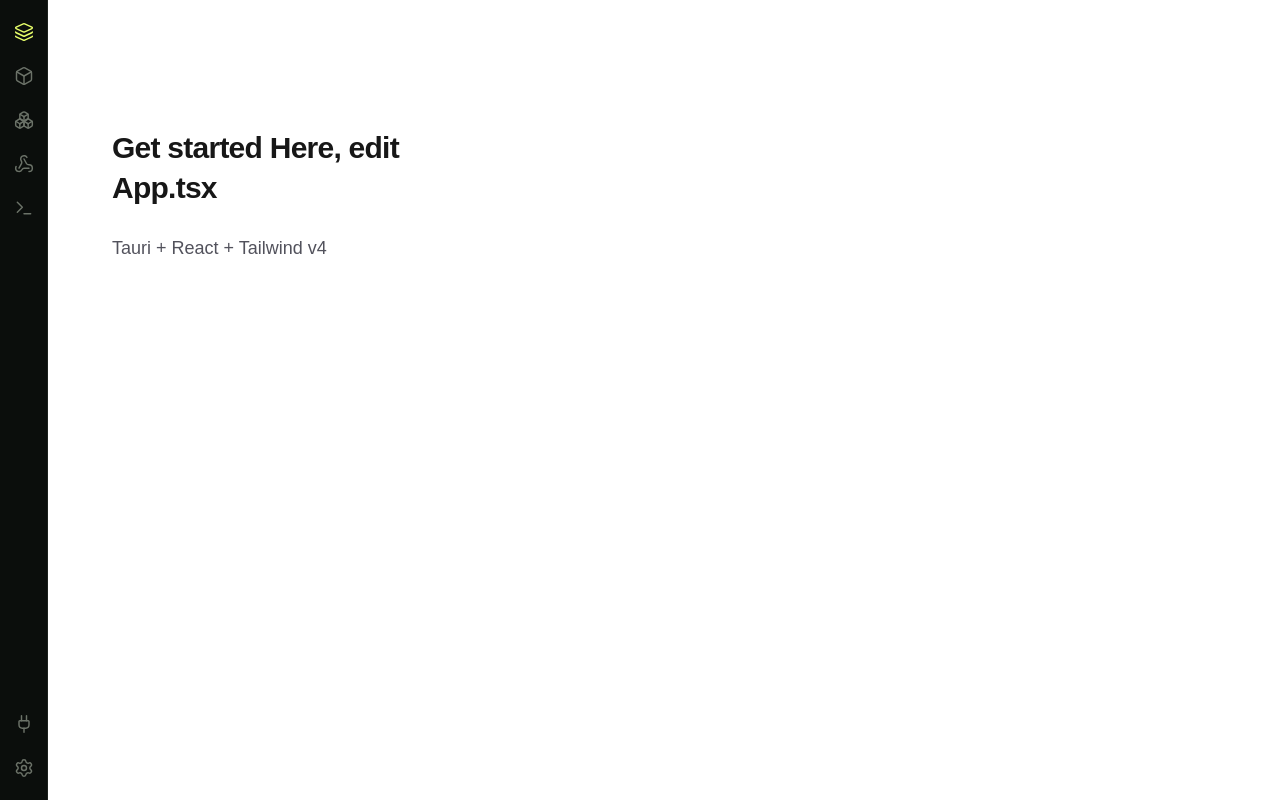
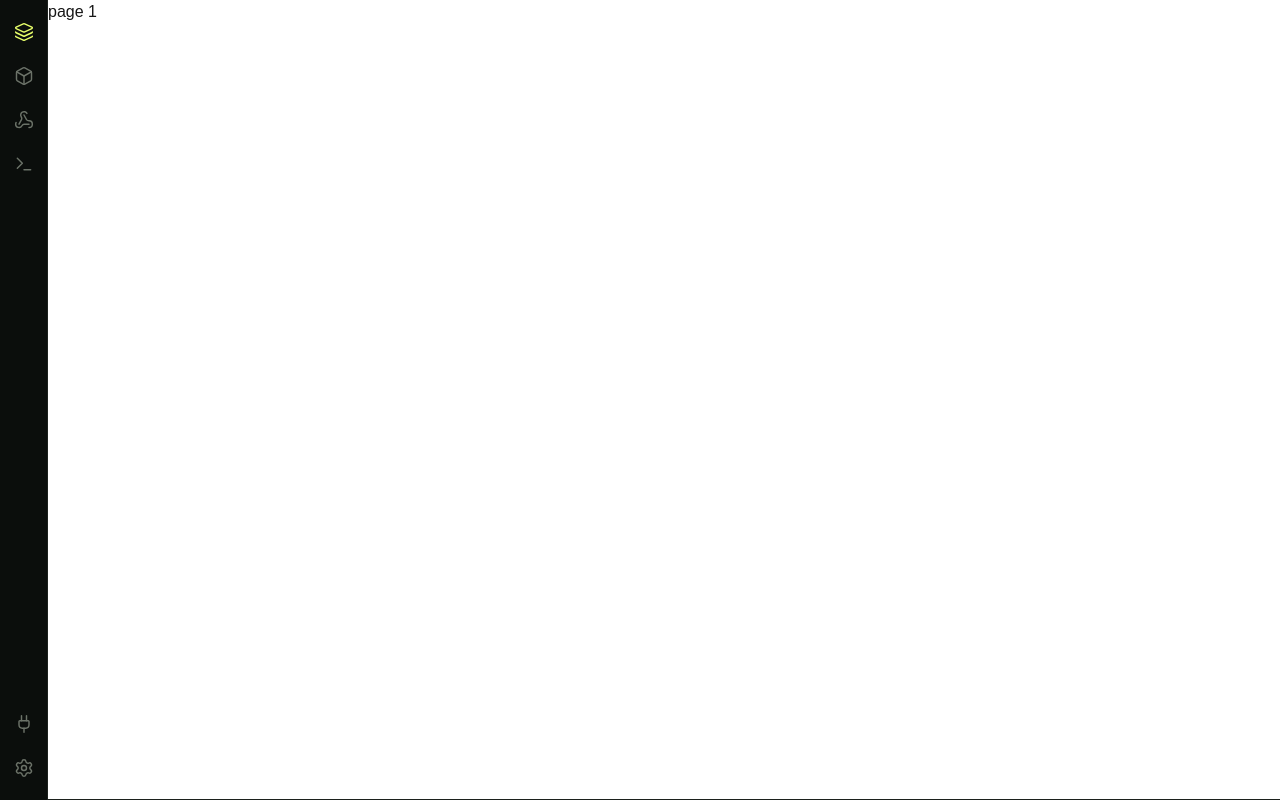
Before and after one commit to ffoster007/HAWKNET, a React (Vite) app: page / in a window 1280 px wide. Built offline with nearby package versions, Linux system fonts and the light colour scheme.

Commit message:
Add Terminal and Basic Template ui

```diff
--- a/src/App.tsx
+++ b/src/App.tsx
@@ -1,22 +1,66 @@
-import Activitybar from "./components/activitybar/page";
+import { useState } from "react";
+import Activitybar, { type ActivityId } from "./components/activitybar/page";
+import Workspace from "./components/workspace/page";
+import Analyzer from "./components/analyzer/page";
+import Terminal from "./components/ui/terminal/terminal";
 import "./App.css";
 
 function App() {
+  const [activeView, setActiveView] = useState<ActivityId>("recon");
+  const [isTerminalOpen, setIsTerminalOpen] = useState(false);
+
+  const handleViewSelect = (id: ActivityId) => {
+    if (id === "terminal") {
+      // Toggle terminal panel
+      setIsTerminalOpen(!isTerminalOpen);
+    } else {
+      setActiveView(id);
+    }
+  };
+
+  const renderMainContent = () => {
+    switch (activeView) {
+      case "recon":
+        return <Workspace />;
+      case "analyzer":
+        return <Analyzer />;
+      case "box":
+        return (
+          <div className="flex items-center justify-center h-full">
+            <p className="text-lg text-zinc-400">WorkBox - Coming Soon</p>
+          </div>
+        );
+      default:
+        return <Workspace />;
+    }
+  };
+
   return (
     <div className="flex h-screen w-full overflow-hidden bg-background text-foreground">
-      <Activitybar />
+      <Activitybar
+        active={activeView}
+        onSelect={handleViewSelect}
+        isTerminalOpen={isTerminalOpen}
+      />
 
-      <main className="flex min-h-0 flex-1 flex-col items-center justify-between overflow-auto py-32 px-16 sm:items-start">
-        <div className="flex flex-col items-center gap-6 text-center sm:items-start sm:text-left">
-          <h1 className="max-w-xs text-3xl font-semibold leading-10 tracking-tight">
-            Get started Here, edit App.tsx
-          </h1>
+      <div className="flex min-h-0 flex-1 flex-col">
+        {/* Main content area */}
+        <main className="flex min-h-0 flex-1 overflow-auto">
+          {renderMainContent()}
+        </main>
 
-          <p className="max-w-md text-lg leading-8 text-zinc-600 dark:text-zinc-400">
-            Tauri + React + Tailwind v4
-          </p>
+        {/* Terminal panel - slides up from bottom */}
+        <div
+          className={[
+            "border-t border-[#1c211d] bg-[#0b0e0c]",
+            isTerminalOpen ? "h-[300px]" : "h-0",
+          ].join(" ")}
+        >
+          <div className="h-full overflow-hidden">
+            <Terminal />
+          </div>
         </div>
-      </main>
+      </div>
     </div>
   );
 }
--- a/src/components/activitybar/page.tsx
+++ b/src/components/activitybar/page.tsx
@@ -6,7 +6,6 @@ import {
   Settings,
   Plug,
   Box,
-  Boxes,
 } from "lucide-react";
 
 /**
@@ -24,7 +23,6 @@ export type ActivityId =
   | "recon"
   | "box"
   | "analyzer"
-  | "boxes"
   | "terminal";
 
 interface ActivityItem {
@@ -36,7 +34,6 @@ interface ActivityItem {
 const PRIMARY_ITEMS: ActivityItem[] = [
   { id: "recon", label: "Workspace", icon: Layers },
   { id: "box", label: "WorkBox", icon: Box },
-  { id: "boxes", label: "Boxes", icon: Boxes },
   { id: "analyzer", label: "Analyzer", icon: Webhook },
   { id: "terminal", label: "Terminal", icon: Terminal },
 ];
@@ -44,19 +41,18 @@ const PRIMARY_ITEMS: ActivityItem[] = [
 interface ActivityBarProps {
   active?: ActivityId;
   onSelect?: (id: ActivityId) => void;
+  isTerminalOpen?: boolean;
 }
 
 export default function ActivityBar({
   active = "recon",
   onSelect,
+  isTerminalOpen = false,
 }: ActivityBarProps) {
-  const [activeId, setActiveId] = useState<ActivityId>(active);
   const [hoveredId, setHoveredId] = useState<ActivityId | null>(null);
 
   function handleSelect(id: ActivityId) {
-    setActiveId(id);
     onSelect?.(id);
-    // TODO: hook up view switching / router push here
   }
 
   return (
@@ -67,7 +63,8 @@ export default function ActivityBar({
       {/* top: primary views */}
       <ul className="flex flex-col items-center gap-1">
         {PRIMARY_ITEMS.map(({ id, label, icon: Icon }) => {
-          const isActive = activeId === id;
+          // Terminal ใช้ isTerminalOpen แทน active สำหรับการเช็คสถานะ
+          const isActive = id === "terminal" ? isTerminalOpen : active === id;
           const isHovered = hoveredId === id;
 
           return (
@@ -75,7 +72,8 @@ export default function ActivityBar({
               <button
                 type="button"
                 aria-label={label}
-                aria-current={isActive ? "page" : undefined}
+                aria-current={id !== "terminal" && isActive ? "page" : undefined}
+                aria-pressed={id === "terminal" ? isTerminalOpen : undefined}
                 onClick={() => handleSelect(id)}
                 onMouseEnter={() => setHoveredId(id)}
                 onMouseLeave={() => setHoveredId(null)}
@@ -89,7 +87,7 @@ export default function ActivityBar({
                 {/* active indicator bar */}
                 <span
                   className={[
-                    "absolute left-0 top-1/2 h-5 w-[2px] -translate-y-1/2 rounded-full  transition-opacity duration-100",
+                    "absolute left-0 top-1/2 h-5 w-[2px] -translate-y-1/2 rounded-full transition-opacity duration-100",
                     isActive ? "opacity-100" : "opacity-0",
                   ].join(" ")}
                 />
--- /dev/null
+++ b/src/components/analyzer/page.tsx
@@ -0,0 +1,10 @@
+
+function page() {
+  return (
+    <div>
+      page 3
+    </div>
+  )
+}
+
+export default page
--- a/src/components/ui/terminal/terminal.tsx
+++ b/src/components/ui/terminal/terminal.tsx
@@ -0,0 +1,113 @@
+import { useState, useRef, useEffect } from "react";
+
+/**
+ * HAWKNET — Terminal Panel
+ * Basic terminal emulator UI component
+ */
+
+export default function Terminal() {
+  const [input, setInput] = useState("");
+  const [history, setHistory] = useState<string[]>([
+    "HAWKNET Terminal v1.0.0",
+    "Type 'help' for available commands",
+    "",
+  ]);
+  const inputRef = useRef<HTMLInputElement>(null);
+  const containerRef = useRef<HTMLDivElement>(null);
+
+  // Auto-scroll to bottom when new output appears
+  useEffect(() => {
+    if (containerRef.current) {
+      containerRef.current.scrollTop = containerRef.current.scrollHeight;
+    }
+  }, [history]);
+
+  // Focus input when terminal opens
+  useEffect(() => {
+    inputRef.current?.focus();
+  }, []);
+
+  const handleSubmit = (e: React.FormEvent) => {
+    e.preventDefault();
+    if (!input.trim()) return;
+
+    const command = input.trim();
+    setHistory((prev) => [...prev, `$ ${command}`]);
+
+    // Simulate command processing
+    switch (command.toLowerCase()) {
+      case "help":
+        setHistory((prev) => [
+          ...prev,
+          "Available commands:",
+          "  help     - Show this help message",
+          "  clear    - Clear terminal",
+          "  whoami   - Display current user",
+          "  date     - Show current date/time",
+          "",
+        ]);
+        break;
+      case "clear":
+        setHistory([]);
+        break;
+      case "whoami":
+        setHistory((prev) => [...prev, "hawknet-user", ""]);
+        break;
+      case "date":
+        setHistory((prev) => [...prev, new Date().toString(), ""]);
+        break;
+      default:
+        setHistory((prev) => [
+          ...prev,
+          `Command not found: ${command}`,
+          "Type 'help' for available commands",
+          "",
+        ]);
+    }
+
+    setInput("");
+  };
+
+  return (
+    <div className="flex h-full flex-col bg-[#0b0e0c] font-mono text-sm">
+      {/* Terminal header */}
+      <div className="flex items-center justify-between border-b border-[#1c211d] px-4 py-2">
+        <span className="text-xs text-[#6b7268]">Terminal</span>
+        <div className="w-16" /> {/* Spacer for alignment */}
+      </div>
+
+      {/* Terminal output */}
+      <div
+        ref={containerRef}
+        className="flex-1 overflow-auto px-4 py-2 text-[#cfd6c8]"
+        onClick={() => inputRef.current?.focus()}
+      >
+        {history.map((line, index) => (
+          <div
+            key={index}
+            className={`leading-6 ${
+              line.startsWith("$") ? "text-[#e8ff6b]" : "text-[#9ba39a]"
+            }`}
+          >
+            {line || "\u00A0"} {/* Non-breaking space for empty lines */}
+          </div>
+        ))}
+      </div>
+
+      {/* Terminal input */}
+      <form onSubmit={handleSubmit} className="flex items-center border-t border-[#1c211d] px-4 py-2">
+        <span className="mr-2 text-[#e8ff6b]">$</span>
+        <input
+          ref={inputRef}
+          type="text"
+          value={input}
+          onChange={(e) => setInput(e.target.value)}
+          className="flex-1 bg-transparent text-[#cfd6c8] outline-none placeholder:text-[#6b7268]"
+          placeholder="Type a command..."
+          spellCheck={false}
+          autoComplete="off"
+        />
+      </form>
+    </div>
+  );
+}
--- /dev/null
+++ b/src/components/workbox/page.tsx
@@ -0,0 +1,11 @@
+
+
+function page() {
+  return (
+    <div>
+      page 2
+    </div>
+  )
+}
+
+export default page
--- /dev/null
+++ b/src/components/workspace/page.tsx
@@ -0,0 +1,10 @@
+
+function page() {
+  return (
+    <div>
+      page 1
+    </div>
+  )
+}
+
+export default page
```
Also changed, not shown: .guidebook/folder_struc.md (added), .guidebook/temporary(gap).md (added), 1 other file (tests, documents, lock files or other folders).
